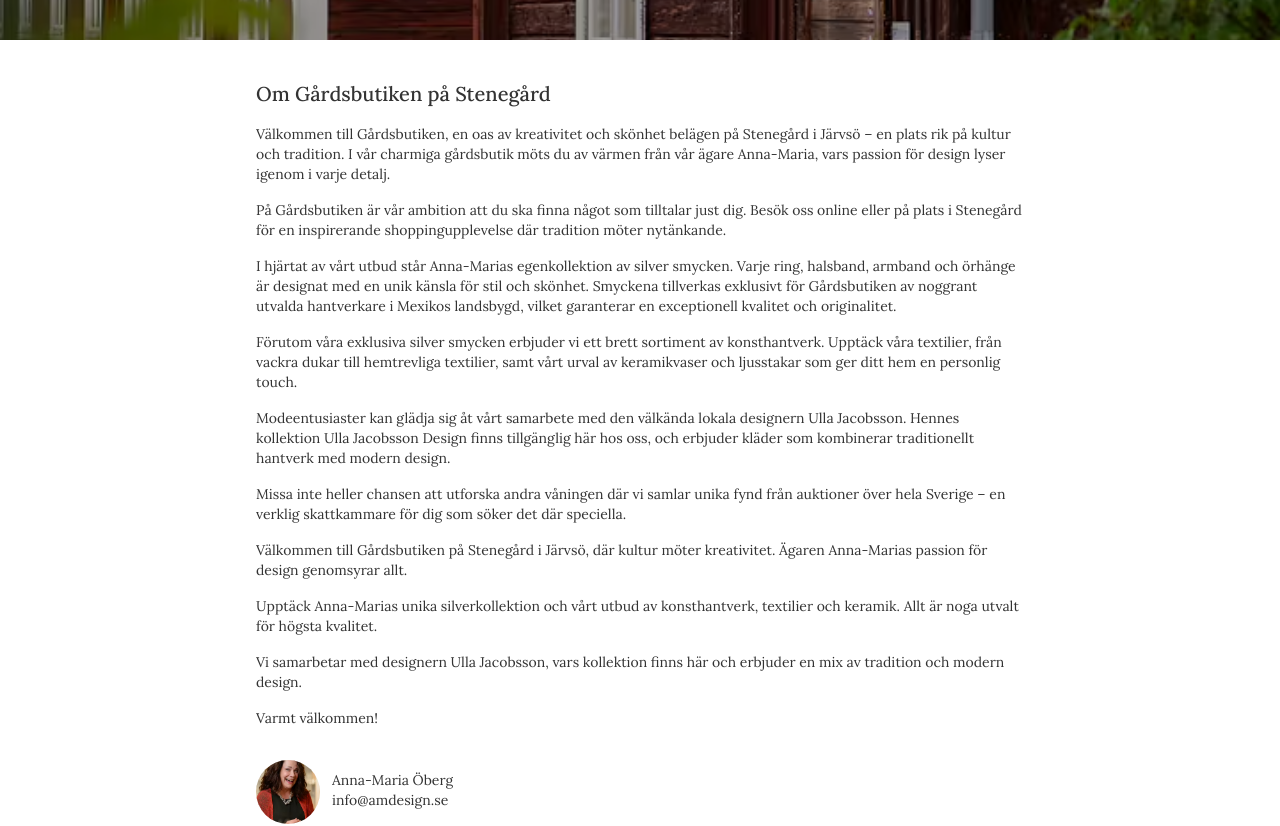
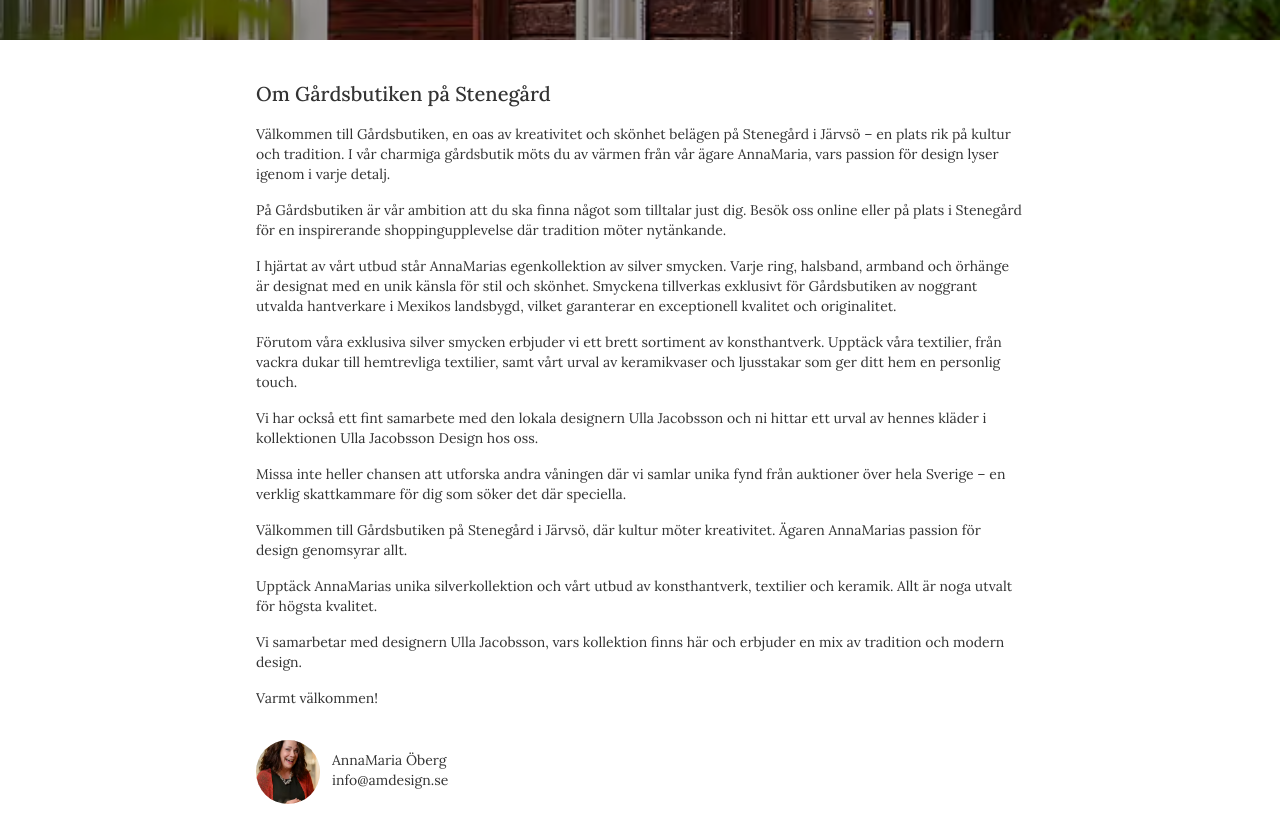
Before and after one commit to hanna-fmw/gardsbutiken, a Next.js app: page / in a window 1280 px wide. Shown: the part 520-1346 px from the top of the page. Built offline with nearby package versions, Linux system fonts and the light colour scheme.

Commit message:
Fixed a couple of text errors

```diff
--- a/app/[category]/page.tsx
+++ b/app/[category]/page.tsx
@@ -63,9 +63,7 @@ export default function CategoryPage({ params: { category } }: Props) {
 			</section>
 			<section className='bg-navbar-link-hover-color pt-10 pb-14 md:pb-20'>
 				<section className='mx-auto font-lora w-[90vw] md:w-[80vw]'>
-					<h3 className='font-medium text-base md:text-xl md:mt-10'>
-						Design av Anna-Maria Silverdesign
-					</h3>
+					<h3 className='font-medium text-base md:text-xl md:mt-10'>Design av AM Design</h3>
 					<p className='text-xs sm:text-sm'>
 						Detta är endast ett urval. Fler smycken finns på Gårdsbutiken och i{' '}
 						<a
--- a/app/layout.tsx
+++ b/app/layout.tsx
@@ -21,7 +21,7 @@ const leage_spartan = League_Spartan({
 export const metadata: Metadata = {
 	title: 'Unika handgjorda silversmycken och konsthantverk i Järvsö - Gårdsbutiken Stenegård',
 	description:
-		'Upptäck Gårdsbutiken i Stenegård, Järvsö - En skattkammare med handgjorda silversmycken designade av Anna-Maria Öberg för AM Design, unika konsthantverk, textilier, och kläder från Ulla Jacobsson Design. Shoppa online eller besök oss för en inspirerande upplevelse.',
+		'Upptäck Gårdsbutiken i Stenegård, Järvsö - En skattkammare med handgjorda silversmycken designade av AnnaMaria Öberg för AM Design, unika konsthantverk, textilier, och kläder från Ulla Jacobsson Design. Shoppa online eller besök oss för en inspirerande upplevelse.',
 }
 
 export default function RootLayout({
--- a/app/page.tsx
+++ b/app/page.tsx
@@ -38,7 +38,7 @@ const Home = () => {
 					<p className='text-xs sm:text-sm'>
 						Välkommen till Gårdsbutiken, en oas av kreativitet och skönhet belägen på Stenegård i
 						Järvsö – en plats rik på kultur och tradition. I vår charmiga gårdsbutik möts du av
-						värmen från vår ägare Anna-Maria, vars passion för design lyser igenom i varje detalj.
+						värmen från vår ägare AnnaMaria, vars passion för design lyser igenom i varje detalj.
 					</p>
 					<p className='text-xs sm:text-sm'>
 						På Gårdsbutiken är vår ambition att du ska finna något som tilltalar just dig. Besök oss
@@ -46,7 +46,7 @@ const Home = () => {
 						möter nytänkande.
 					</p>
 					<p className='text-xs sm:text-sm'>
-						I hjärtat av vårt utbud står Anna-Marias egenkollektion av silver smycken. Varje ring,
+						I hjärtat av vårt utbud står AnnaMarias egenkollektion av silver smycken. Varje ring,
 						halsband, armband och örhänge är designat med en unik känsla för stil och skönhet.
 						Smyckena tillverkas exklusivt för Gårdsbutiken av noggrant utvalda hantverkare i Mexikos
 						landsbygd, vilket garanterar en exceptionell kvalitet och originalitet.
@@ -58,9 +58,8 @@ const Home = () => {
 					</p>
 
 					<p className='text-xs sm:text-sm'>
-						Modeentusiaster kan glädja sig åt vårt samarbete med den välkända lokala designern Ulla
-						Jacobsson. Hennes kollektion Ulla Jacobsson Design finns tillgänglig här hos oss, och
-						erbjuder kläder som kombinerar traditionellt hantverk med modern design.
+						Vi har också ett fint samarbete med den lokala designern Ulla Jacobsson och ni hittar
+						ett urval av hennes kläder i kollektionen Ulla Jacobsson Design hos oss.
 					</p>
 					<p className='text-xs sm:text-sm'>
 						Missa inte heller chansen att utforska andra våningen där vi samlar unika fynd från
@@ -71,11 +70,11 @@ const Home = () => {
 				<div>
 					<p className='text-xs sm:text-sm'>
 						Välkommen till Gårdsbutiken på Stenegård i Järvsö, där kultur möter kreativitet. Ägaren
-						Anna-Marias passion för design genomsyrar allt.
+						AnnaMarias passion för design genomsyrar allt.
 					</p>
 					<p className='text-xs sm:text-sm'>
-						Upptäck Anna-Marias unika silverkollektion och vårt utbud av konsthantverk, textilier
-						och keramik. Allt är noga utvalt för högsta kvalitet.
+						Upptäck AnnaMarias unika silverkollektion och vårt utbud av konsthantverk, textilier och
+						keramik. Allt är noga utvalt för högsta kvalitet.
 					</p>
 					<p className='text-xs sm:text-sm'>
 						Vi samarbetar med designern Ulla Jacobsson, vars kollektion finns här och erbjuder en
@@ -96,7 +95,7 @@ const Home = () => {
 						/>
 					</span>
 					<div className='flex flex-col'>
-						<span className='inline-block text-xs lg:text-sm'>Anna-Maria Öberg</span>
+						<span className='inline-block text-xs lg:text-sm'>AnnaMaria Öberg</span>
 						<a href='mailto:info@amdesign.se' className='text-xs mb-1 block lg:text-sm'>
 							info@amdesign.se
 						</a>
```
